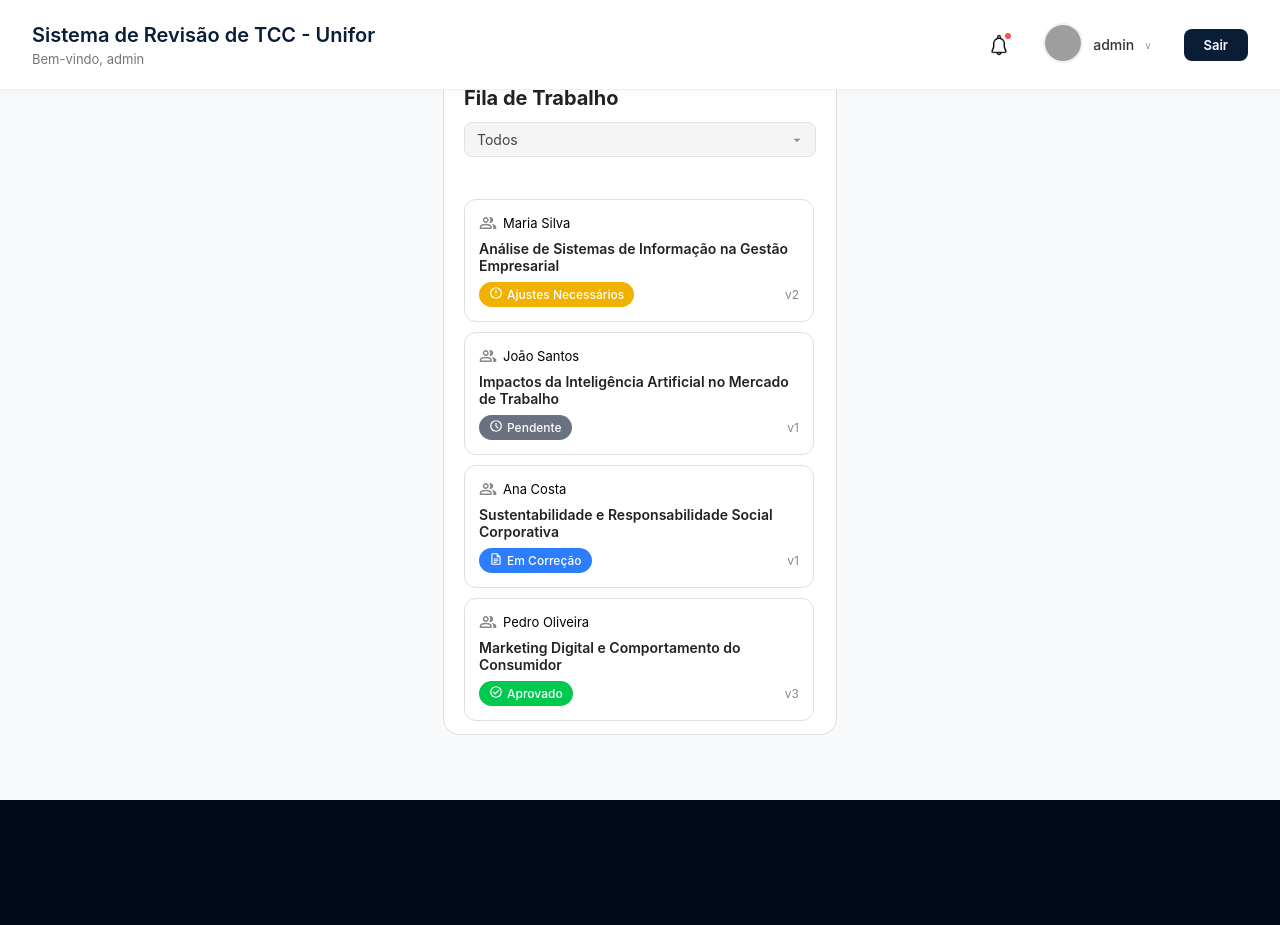
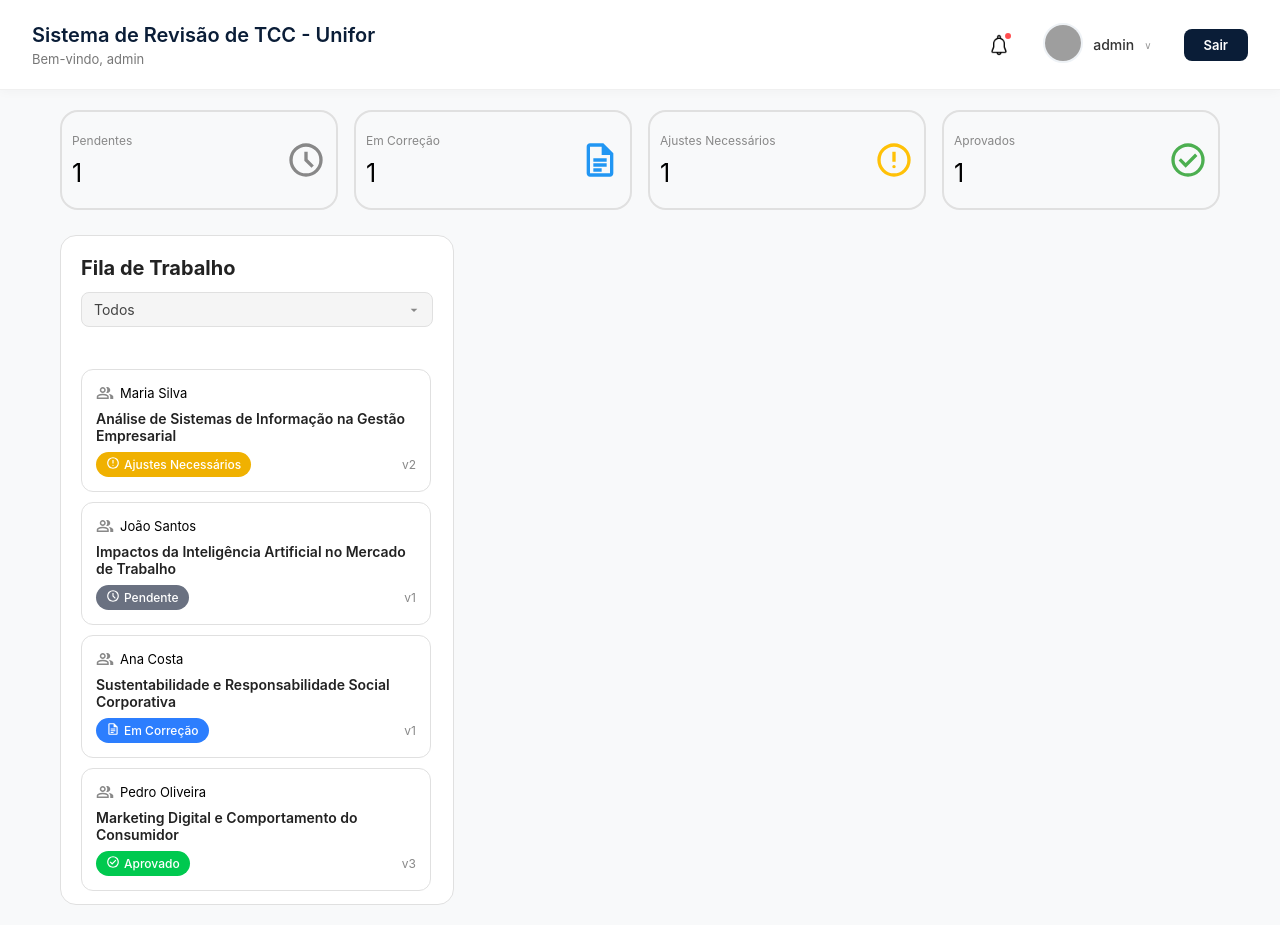
Before and after one commit to rebecasena98o/TCC-Web, a React (Vite) app: page /LibrarianQueue in a window 1280 px wide. Before the commit the page ends 800 px from the top, so only its background shows below. Built offline with nearby package versions, Linux system fonts and the light colour scheme; grey boxes are pictures that could not be loaded.

Commit message:
bugfix/fixed a bug where the change of background in the Librarian would change the LoginPage

```diff
--- a/src/Style/Librarian/StyleLibrarianMain.css
+++ b/src/Style/Librarian/StyleLibrarianMain.css
@@ -2,6 +2,5 @@
     display: flex;
     flex-direction: row;
     gap: 20px;
-    padding: 20px;
     align-items: flex-start;
 }
--- a/src/Style/Librarian/StyleLibrarianQueue.css
+++ b/src/Style/Librarian/StyleLibrarianQueue.css
@@ -1,5 +1,16 @@
-/*ACHAR UMA FORMA DE MUDAR ISSO SEM QUEBRAR O RESTO*/
-body {
+.librarianQueue {
+    position: absolute;
+    top: 0;
+    left: 0;
+    width: 100%;
+    min-height: 100vh;
     background-color: #F8F9FA;
-    width: 100%;
+    display: block;
+    padding-top: 90px;
 }
+
+.librarianQueueContent {
+    max-width: 1200px;
+    margin: 0 auto;
+    padding: 20px;
+}
--- a/src/Style/Librarian/StyleQuickStats.css
+++ b/src/Style/Librarian/StyleQuickStats.css
@@ -2,5 +2,6 @@
     display: flex;
     flex-direction: row;
     gap: 16px;
-    flex-wrap: wrap;
+    width: 100%;
+    margin-bottom: 25px;
 }
--- a/src/Style/Librarian/StyleStatsCards.css
+++ b/src/Style/Librarian/StyleStatsCards.css
@@ -1,5 +1,5 @@
 .containerCard {
-    width: 300px;
+    flex: 1;
     height: 100px;
     display: flex;
     flex-direction: row;
--- a/src/pages/Librarian/LibrarianQueue.jsx
+++ b/src/pages/Librarian/LibrarianQueue.jsx
@@ -79,9 +79,11 @@ function LibrarianQueue() {
 
     return (
         <div className="librarianQueue">
-        <Header user={userInfo}/>
-        {/* <QuickStatsList cardInfos={cardInfos}/> */}
-        <LibrarianMain tickets={tickets} />
+            <Header user={userInfo}/>
+            <div className="librarianQueueContent">
+                <QuickStatsList cardInfos={cardInfos}/>
+                <LibrarianMain tickets={tickets} />
+            </div>
         </div>
     )
 }
```
